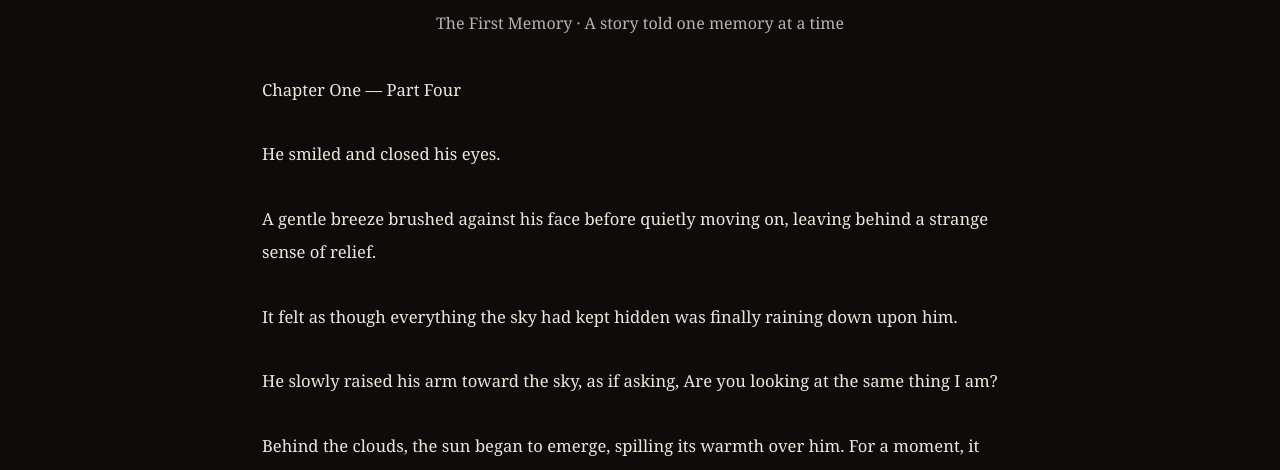
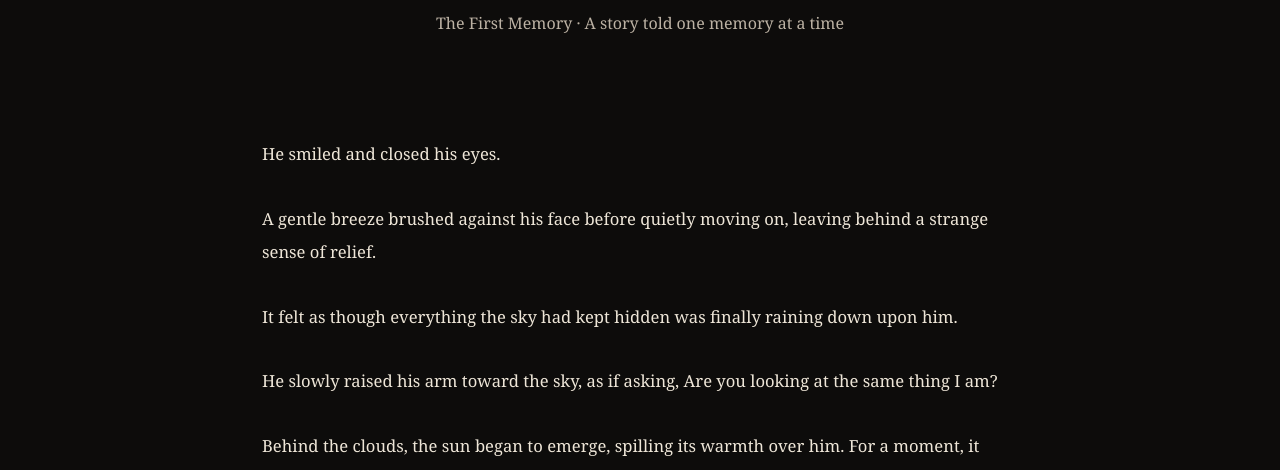
Before and after one commit to FlickerofLightForever/Flicker-of-light-, a plain HTML site: page chapter-one-part-4.html in a window 1280 px wide. Shown: the part 320-790 px from the top of the page. Drawn offline with Linux system fonts and the light colour scheme.

Commit message:
Remove repeated heading from Chapter One Part 4

```diff
--- a/chapter-one-part-4.html
+++ b/chapter-one-part-4.html
@@ -21,7 +21,7 @@ footer{text-align:center;border-top:1px solid #2c2924;padding:30px;color:#80786e
 </style></head><body>
 <header><a class="logo" href="index.html">flicker of light ♡</a><nav aria-label="Main navigation"><a href="index.html">Home</a><a href="stories.html">Stories</a><a href="quotes.html">Quotes</a><a href="about.html">About</a><a href="instagram.html">Instagram</a></nav></header>
 <main><p class="eyebrow">Chapter One · Part 4</p><h1>Let Me See You One More Time</h1><p class="intro">The First Memory · A story told one memory at a time</p>
-<article class="story">Chapter One — Part Four
+<article class="story">
 
 He smiled and closed his eyes.
 
```
